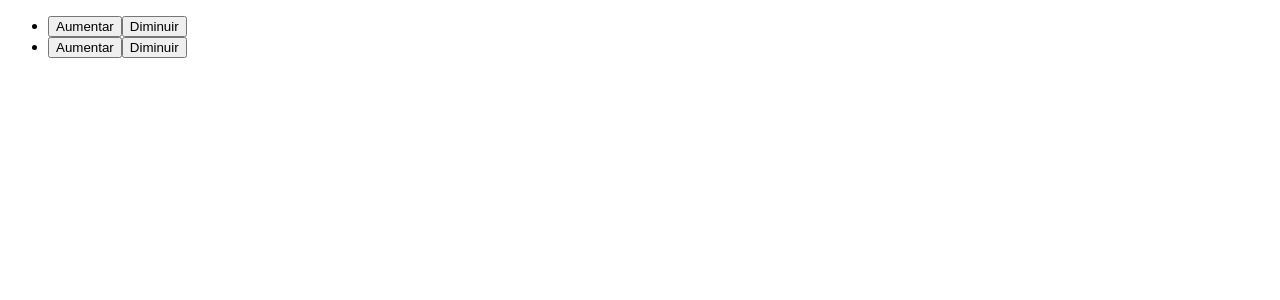
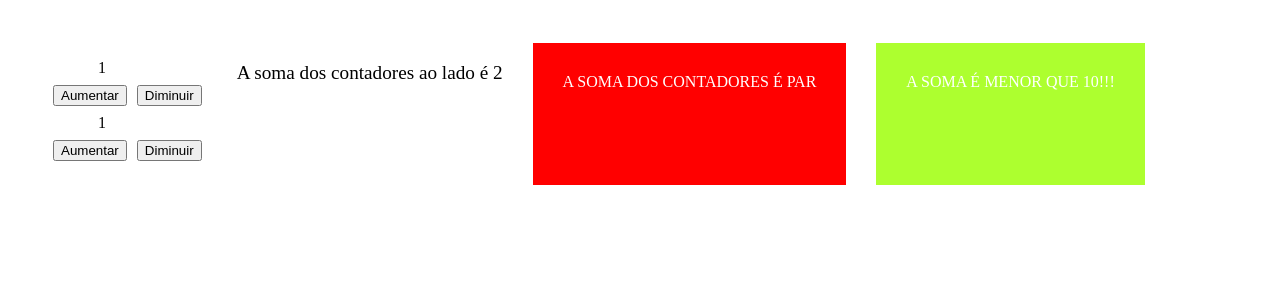
Before and after one commit to Pedrojoseroza/first_vuejs, a Vue app in the folder vue-project/: page / in a window 1280 px wide. Shown: the top 300 px of the page. Built offline with nearby package versions, Linux system fonts and the light colour scheme.

Commit message:
Feita (em parte) o exercício das propriedades computadas, são iguais a metodos^^

```diff
--- a/vue-project/src/App.vue
+++ b/vue-project/src/App.vue
@@ -1,36 +1,98 @@
 <script setup>
-import {ref} from "vue";
+import {ref, computed} from "vue";
 let primeiroContador = ref(1);
 
 let segundoContador = ref(1);
 
-function aumentarContador(contador) {
-    contador.value++;
+function aumentarPrimeiroContador() {
+    primeiroContador.value++;
 }
-function diminuirContador(contador) {
-    contador.value--;
+function diminuirPrimeiroContador() {
+    primeiroContador.value--;
 }
+function aumentarsegundoContador() {
+    segundoContador.value++;
+}
+function diminuirsegundoContador() {
+    segundoContador.value--;
+}
+const soma = computed(() => primeiroContador.value + segundoContador.value)
+const maiorque10 = computed(() => primeiroContador.value + segundoContador.value >= 10)
+const menorque10 = computed(() => primeiroContador.value + segundoContador.value < 10)
+
 </script>
 
 <template>
 <div class="geral">
     <ul>
         <li>
-            <div>{{primeiroContador.value}}</div>
-            <button @click="aumentarContador(primeiroContador)">Aumentar</button>
-            <button @click="diminuirContador(primeiroContador)">Diminuir</button>
+            <div>{{primeiroContador}}</div>
+            <button @click="aumentarPrimeiroContador()">Aumentar</button>
+            <button @click="diminuirPrimeiroContador()">Diminuir</button>
         </li>
-                <li>
-            <div>{{segundoContador.value}}</div>
-            <button @click="aumentarContador(segundoContador)">Aumentar</button>
-            <button @click="diminuirContador(segundoContador)">Diminuir</button>
+
+        <li>
+            <div>{{segundoContador}}</div>
+            <button @click="aumentarsegundoContador()">Aumentar</button>
+            <button @click="diminuirsegundoContador()">Diminuir</button>
         </li>
     </ul>
+    <div class="soma">
+        <p>
+            A soma dos contadores ao lado é {{ soma }}
+        </p>
+    </div>
+    <div class="par" v-if="soma % 2 == 0">
+        A SOMA DOS CONTADORES É PAR
+    </div>
+    <div class="impar" v-else>
+        A SOMA DOS CONTADORES É ÍMPAR
+    </div>
+    <div v-show="maiorque10" class="mais10">
+        A SOMA É MAIOR QUE 10!!!
+    </div>
+
+    <div v-show="menorque10" class="mais10">
+        A SOMA É MENOR QUE 10!!!
+    </div>
 </div>
 </template>
 
 <style scoped>
-div {
-    margin: auto;
+    div.geral {
+        display: flex;
+        padding: 35px 0;
+    }
+    div.soma {
+        margin: 0 30px;
+    }
+    div.soma p {
+        font-size: larger;
+    }
+    div.par {
+        background-color: red;
+        color: white;
+        padding: 30px;
+    }
+    div.impar {
+        background-color: blue;
+        color: white;
+        padding: 30px;
+    }
+    div.mais10 {
+        margin: 0 0 0 30px;
+        padding: 30px;
+        background-color: greenyellow;
+        color: white;
+    }
+    li {
+        list-style-type: none;
+    }
+ li div {
+    margin: auto 0 auto 50px;
+
+}
+ li button {
+    margin: 8px 5px;
 }
 </style>
```
